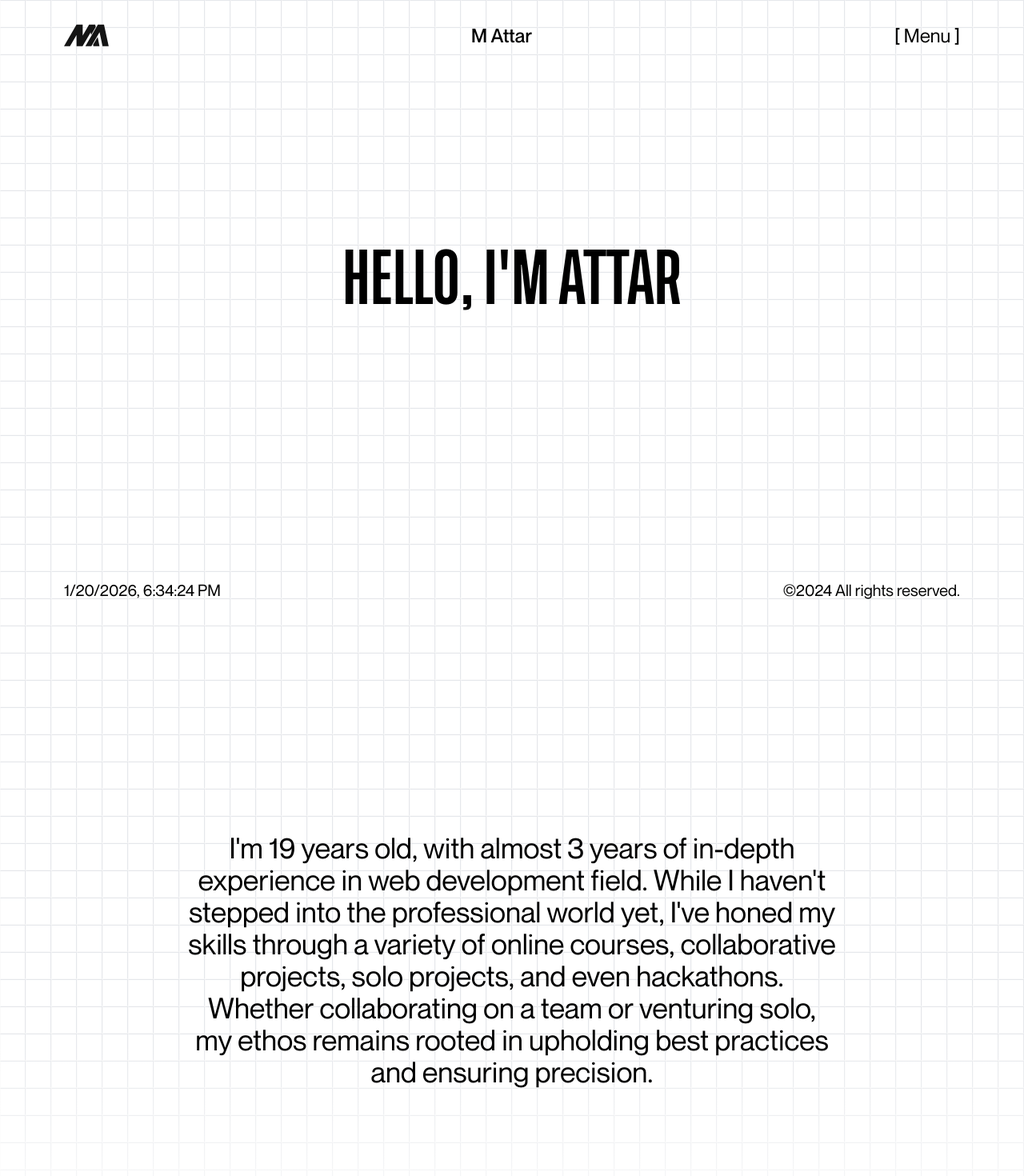
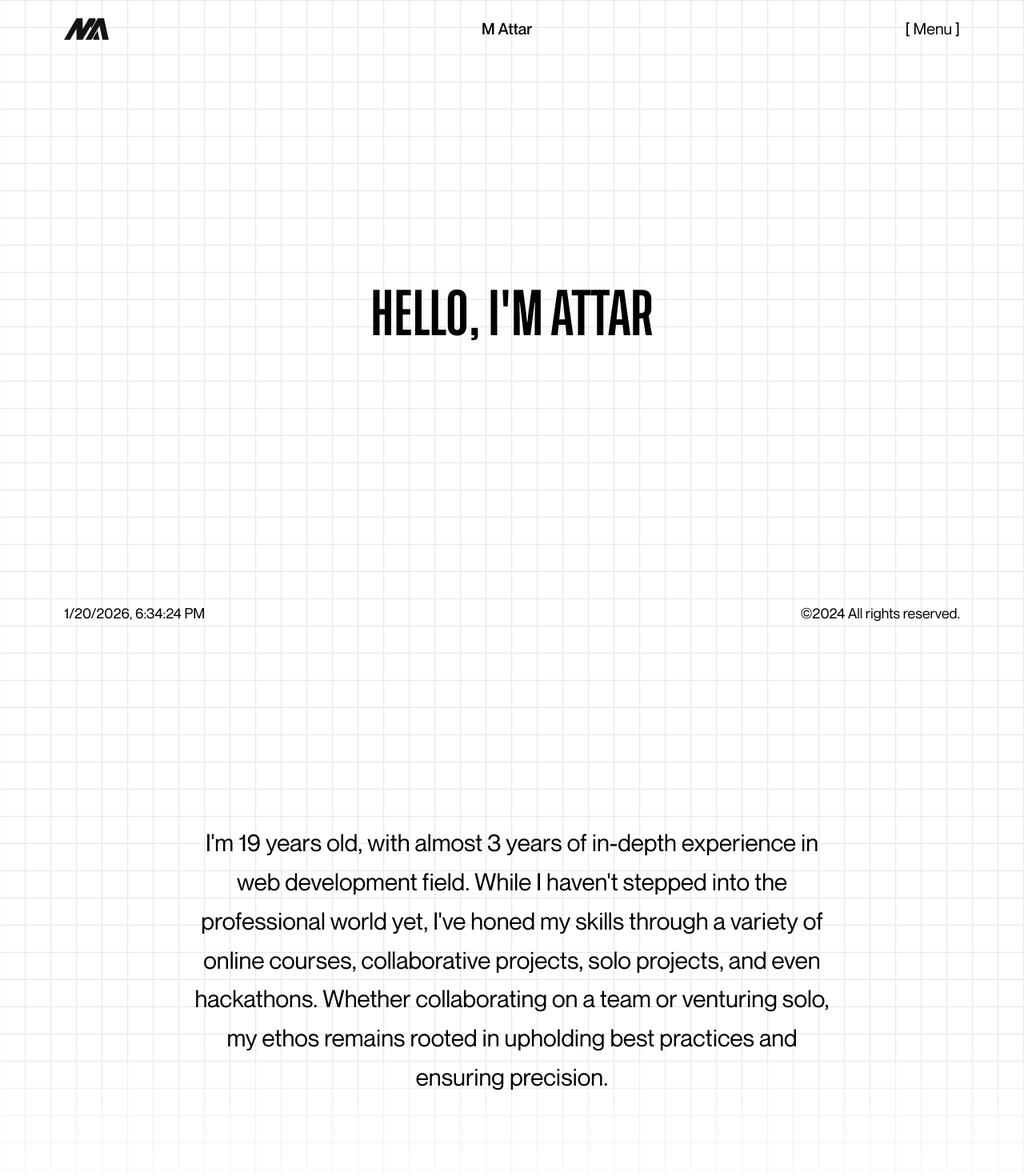
Before and after one commit to attaryu/my-portfolio, a Next.js app: page / in a window 1280 px wide. Shown: the top 1470 px of the page at 80% size. Built offline with nearby package versions, Linux system fonts and the light colour scheme.

Commit message:
feat: large screen device support

```diff
--- a/src/app/page.tsx
+++ b/src/app/page.tsx
@@ -2,6 +2,7 @@ import { MdCall, MdLocationOn, MdMail } from 'react-icons/md';
 
 import Button from '@/components/Button';
 import ProjectCard from '@/components/ProjectCard';
+
 import { logos, projects, socialMedias } from '@/utils/constant';
 
 export default function Home() {
@@ -24,13 +25,13 @@ export default function Home() {
         </div>
 
         {/* cover */}
-        <section className="flex h-svh max-h-highest flex-col gap-10 px-8 pt-16 sm:items-center md:px-20 xl:h-dvh">
-          <h1 className="mt-auto font-tusker-grotesk-medium text-7xl leading-tight md:text-6xl lg:text-7xl">
-            HELLO, <br className="sm:hidden" />
+        <section className="flex h-svh max-h-highest flex-col justify-end gap-10 px-8 pt-16 md:items-center md:px-20 md:pt-24 xl:h-svh">
+          <h1 className="font-tusker-grotesk-medium text-7xl leading-tight md:mt-auto md:text-6xl lg:text-7xl xl:text-6xl">
+            HELLO, <br className="md:hidden" />
             I'M ATTAR
           </h1>
 
-          <div className="flex w-full flex-col justify-between py-8 md:mt-auto md:flex-row md:items-center md:py-10 md:text-lg lg:py-12 lg:text-xl">
+          <div className="flex w-full flex-col justify-between py-8 md:mt-auto md:flex-row md:items-center md:py-10 md:text-lg lg:py-12 lg:text-xl xl:py-5 xl:text-lg">
             <time dateTime={date.toISOString()}>{date.toLocaleString()}</time>
             <p>&copy;2024 All rights reserved.</p>
           </div>
@@ -38,7 +39,7 @@ export default function Home() {
 
         {/* about me */}
         <section className="grid h-screen max-h-highest place-items-center px-8">
-          <p className="text-xl leading-relaxed md:w-4/5 md:text-center md:text-3xl lg:w-2/3 lg:text-4xl">
+          <p className="text-xl !leading-relaxed md:w-4/5 md:text-center md:text-3xl lg:w-2/3 lg:text-4xl xl:text-3xl">
             I'm 19 years old, with almost 3 years of in-depth experience in web
             development field. While I haven't stepped into the professional
             world yet, I've honed my skills through a variety of online courses,
@@ -71,7 +72,7 @@ export default function Home() {
           </div>
         </div>
 
-        <p className="mx-auto -rotate-1 px-8 text-right text-sm leading-tight md:px-20 md:text-xl lg:text-2xl">
+        <p className="mx-auto -rotate-1 px-8 text-right text-sm leading-tight md:px-20 md:text-xl lg:text-2xl xl:text-xl">
           <span className="md:inline-block md:w-3/4 lg:w-4/5">
             Even though I navigate a variety of technologies, mastery of certain
             technologies still eludes me; Nevertheless, I accepted the journey
--- a/src/components/Button.tsx
+++ b/src/components/Button.tsx
@@ -15,19 +15,21 @@ export default function Button({
   href,
   ...otherAttributes
 }: Readonly<Props>) {
-  let baseStyling =
-    'py-2 md:py-3 px-4 md:px-6 h-fit flex justify-center items-center rounded-full gap-3 md:text-xl lg:text-2xl';
+  let styling =
+    'flex h-fit cursor-pointer items-center justify-center gap-3 rounded-full px-4 py-2 md:px-6 md:py-3 md:text-xl lg:text-2xl xl:gap-4 ';
 
   if (primary) {
-    baseStyling += ' bg-zinc-900 text-white';
+    styling += 'bg-zinc-900 text-white ';
   } else if (secondary) {
-    baseStyling += ' border border-zinc-900';
+    styling += 'border border-zinc-900 ';
   }
+
+  styling += className;
 
   if (href) {
     return (
       <a
-        className={`${baseStyling} ${className ?? ''}`}
+        className={styling}
         {...(otherAttributes as React.AnchorHTMLAttributes<HTMLAnchorElement>)}
       >
         {children}
@@ -36,7 +38,7 @@ export default function Button({
   }
 
   return (
-    <button className={`${baseStyling} ${className ?? ''}`} {...otherAttributes}>
+    <button className={styling} {...otherAttributes}>
       {children}
     </button>
   );
--- a/src/components/Footer.tsx
+++ b/src/components/Footer.tsx
@@ -2,15 +2,15 @@ import { MdArrowUpward, MdShare } from 'react-icons/md';
 
 export default function Footer() {
   return (
-    <footer className="flex w-full items-center justify-between bg-zinc-900 px-8 py-5 text-zinc-100 md:px-20">
-      <button className="flex items-center gap-2 text-lg lg:text-xl">
+    <footer className="flex w-full items-center justify-between bg-zinc-900 px-8 py-5 text-zinc-100 md:px-20 xl:py-4">
+      <button className="flex items-center gap-2 text-lg lg:text-xl xl:text-lg">
         <span className="hidden md:inline">Back to top</span>
         <MdArrowUpward />
       </button>
 
       <p className="text-sm lg:text-base">&copy;2024 All rights reserved.</p>
 
-      <button className="flex items-center gap-2 text-lg lg:text-xl">
+      <button className="flex items-center gap-2 text-lg lg:text-xl xl:text-lg">
         <span className="hidden md:inline">Share</span>
         <MdShare />
       </button>
--- a/src/components/Navbar.tsx
+++ b/src/components/Navbar.tsx
@@ -1,17 +1,17 @@
 export default function Navbar() {
   return (
-    <nav className="fixed top-0 z-10 flex h-fit w-full max-w-widhest items-center justify-between px-8 py-2 md:px-20 md:py-4">
+    <nav className="fixed top-0 z-10 flex h-fit w-full max-w-widhest items-center justify-between px-8 py-2 md:px-20 md:py-4 md:text-xl lg:text-2xl xl:text-xl xl:py-2">
       <img
         src="/logo/ma-light.svg"
         alt=""
         className="size-11 md:size-12 lg:size-14"
       />
 
-      <p className="hidden font-neue-montreal-medium md:block md:text-xl lg:text-2xl">
+      <p className="hidden font-neue-montreal-medium md:block">
         M Attar
       </p>
 
-      <button className="md:text-xl lg:text-2xl">[ Menu ]</button>
+      <button>[ Menu ]</button>
     </nav>
   );
 }
--- a/src/components/ProjectCard.tsx
+++ b/src/components/ProjectCard.tsx
@@ -14,7 +14,7 @@ interface Prop {
 
 export default function ProjectCard({ project, detailURL }: Readonly<Prop>) {
   return (
-    <div className="relative flex aspect-[2/3] w-full flex-col overflow-hidden rounded-3xl bg-zinc-300 p-6 text-zinc-100 md:aspect-[2/1.5] md:p-8 lg:aspect-[3/2] xl:aspect-[16/7.5]">
+    <div className="relative flex aspect-[2/3] w-full flex-col overflow-hidden rounded-3xl bg-zinc-300 p-6 text-zinc-100 md:aspect-[2/1.5] md:p-8 lg:aspect-[3/2] xl:aspect-[16/7.5] xl:p-10">
       {/* background image */}
       <img
         src={project.image}
@@ -36,7 +36,7 @@ export default function ProjectCard({ project, detailURL }: Readonly<Prop>) {
             {project.title.toUpperCase()}
           </h3>
 
-          <p className="mt-3 text-sm md:mt-2 md:text-lg lg:text-xl">
+          <p className="mt-3 text-sm md:mt-2 md:text-lg lg:text-xl xl:mt-4">
             {project.description}
           </p>
         </div>
```
